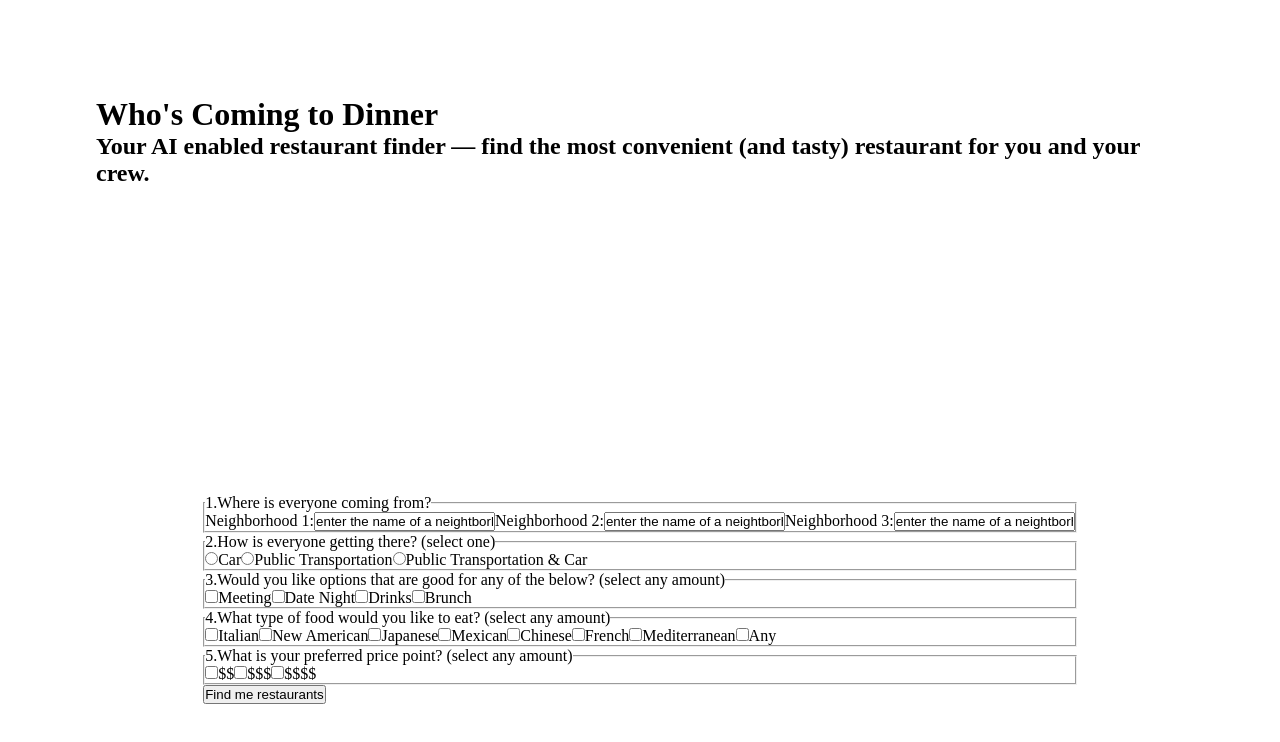
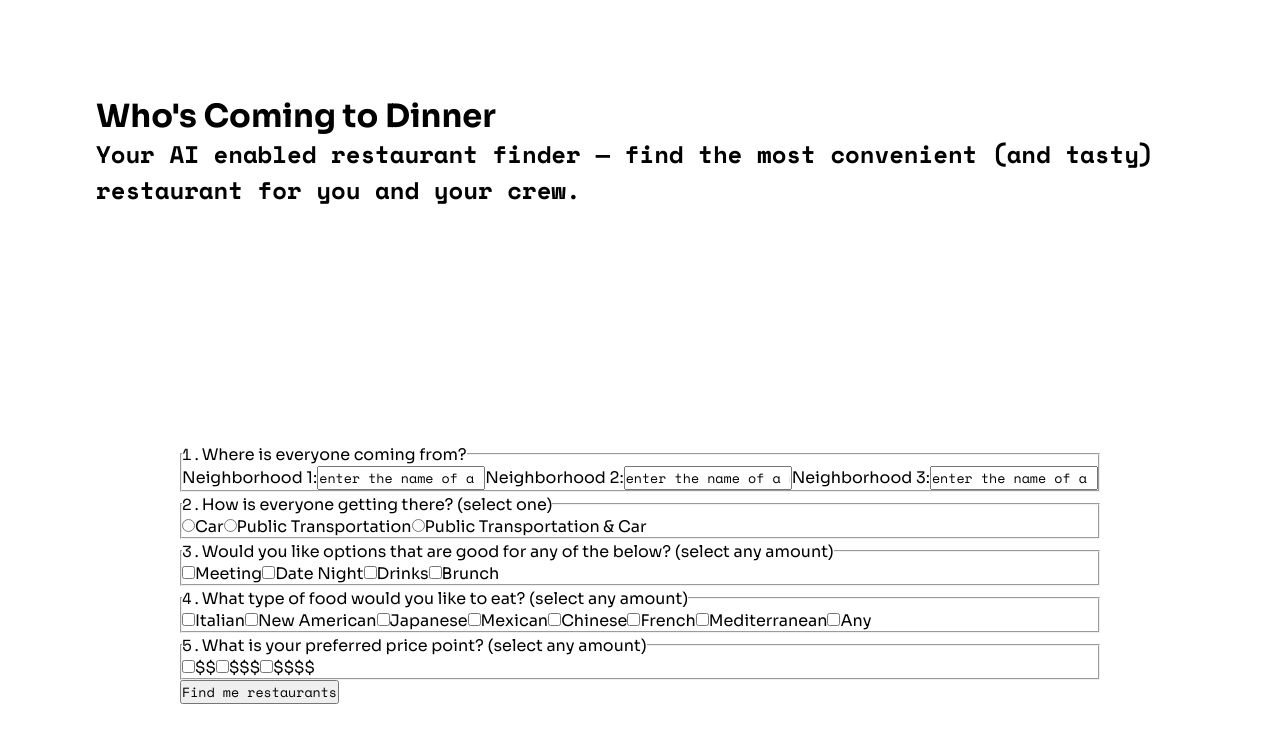
Before and after one commit to ajasinger/dinner-app, a Next.js app: page / in a window 1280 px wide. Shown: the top 742 px of the page. Built offline with nearby package versions, Linux system fonts and the light colour scheme.

Commit message:
add fonts to components

```diff
--- a/components/FormBlock.jsx
+++ b/components/FormBlock.jsx
@@ -1,4 +1,4 @@
-
+import { sora, spaceMono } from "../utils/fonts";
 
 const FormBlock = () => {
     return (
@@ -6,22 +6,22 @@ const FormBlock = () => {
         <div className="form-block">
 
             {/* add in form destination and get or post*/}
-            <form className="form-block" action="/site-here" method="post">
+            <form className={sora.className} action="/site-here" method="post">
 
                 {/* addreses */}
                 <fieldset className="form-addresses">
-                    <legend><span className="number">1.</span>Where is everyone coming from?</legend>
+                    <legend><span className={spaceMono.className}>1.</span>Where is everyone coming from?</legend>
                     <label for="first-address">Neighborhood 1:</label>
-                    <input type="text" id="first-address" name="first-address" value="enter the name of a neightborhood" required />
+                    <input className={spaceMono.className} type="text" id="first-address" name="first-address" value="enter the name of a neightborhood" required />
                     <label for="second-address">Neighborhood 2:</label>
-                    <input type="text" id="second-address" name="second-address" value="enter the name of a neightborhood" />
+                    <input className={spaceMono.className} type="text" id="second-address" name="second-address" value="enter the name of a neightborhood" />
                     <label for="third-address">Neighborhood 3:</label>
-                    <input type="text" id="third-address" name="third-address" value="enter the name of a neightborhood" />
+                    <input className={spaceMono.className} type="text" id="third-address" name="third-address" value="enter the name of a neightborhood" />
                 </fieldset>
 
                 {/* mode of transportation */}
                 <fieldset className="form-transportation">
-                    <legend><span className="number">2.</span>How is everyone getting there? (select one)</legend>
+                    <legend><span className={spaceMono.className}>2.</span>How is everyone getting there? (select one)</legend>
                     <input type="radio" id="car" name="transportation" value="car" />
                     <label for="car">Car</label>
                     <input type="radio" id="public-transportation" name="transportation" value="public-transportation" />
@@ -32,7 +32,7 @@ const FormBlock = () => {
 
                 {/* event type */}
                 <fieldset className="form-event-type">
-                    <legend><span className="number">3.</span>Would you like options that are good for any of the below? (select any amount)</legend>
+                    <legend><span className={spaceMono.className}>3.</span>Would you like options that are good for any of the below? (select any amount)</legend>
                     <input type="checkbox" id="meeting" name="event-type" value="meeting" />
                     <label for="meeting">Meeting</label>
                     <input type="checkbox" id="date-night" name="event-type" value="date-night" />
@@ -45,7 +45,7 @@ const FormBlock = () => {
 
                 {/* food types */}
                 <fieldset className="form-food-type">
-                    <legend><span className="number">4.</span>What type of food would you like to eat? (select any amount)</legend>
+                    <legend><span className={spaceMono.className}>4.</span>What type of food would you like to eat? (select any amount)</legend>
                     <input type="checkbox" id="italian" name="food-type" value="italian" />
                     <label for="italian">Italian</label>
                     <input type="checkbox" id="new-american" name="food-type" value="new-american" />
@@ -66,7 +66,7 @@ const FormBlock = () => {
 
                 {/* price point */}
                 <fieldset className="form-price">
-                    <legend><span className="number">5.</span>What is your preferred price point? (select any amount)</legend>
+                    <legend><span className={spaceMono.className}>5.</span>What is your preferred price point? (select any amount)</legend>
                     <input type="checkbox" id="inexpensive" name="price" value="inexpensive" />
                     <label for="inexpensive">$$</label>
                     <input type="checkbox" id="moderate-price" name="price" value="moderate-price" />
@@ -76,7 +76,7 @@ const FormBlock = () => {
                 </fieldset>
 
                 {/* button */}
-                <button type="submit">Find me restaurants</button>
+                <button className={spaceMono.className} type="submit">Find me restaurants</button>
 
             </form>
 
--- a/components/HeaderBlock.jsx
+++ b/components/HeaderBlock.jsx
@@ -1,10 +1,10 @@
-
+import { sora, spaceMono } from "../utils/fonts";
 
 const HeaderBlock = () => {
     return (
         <div className="header-block">
-            <h1>Who's Coming to Dinner</h1>
-            <h2>
+            <h1 className={sora.className}>Who's Coming to Dinner</h1>
+            <h2 className={spaceMono.className}>
                 Your AI enabled restaurant finder &mdash; find the most convenient
                 (and tasty) restaurant for you and your crew.
             </h2>
```
Also changed, not shown: components/AnswerBlock.jsx (+5 -4 lines).
